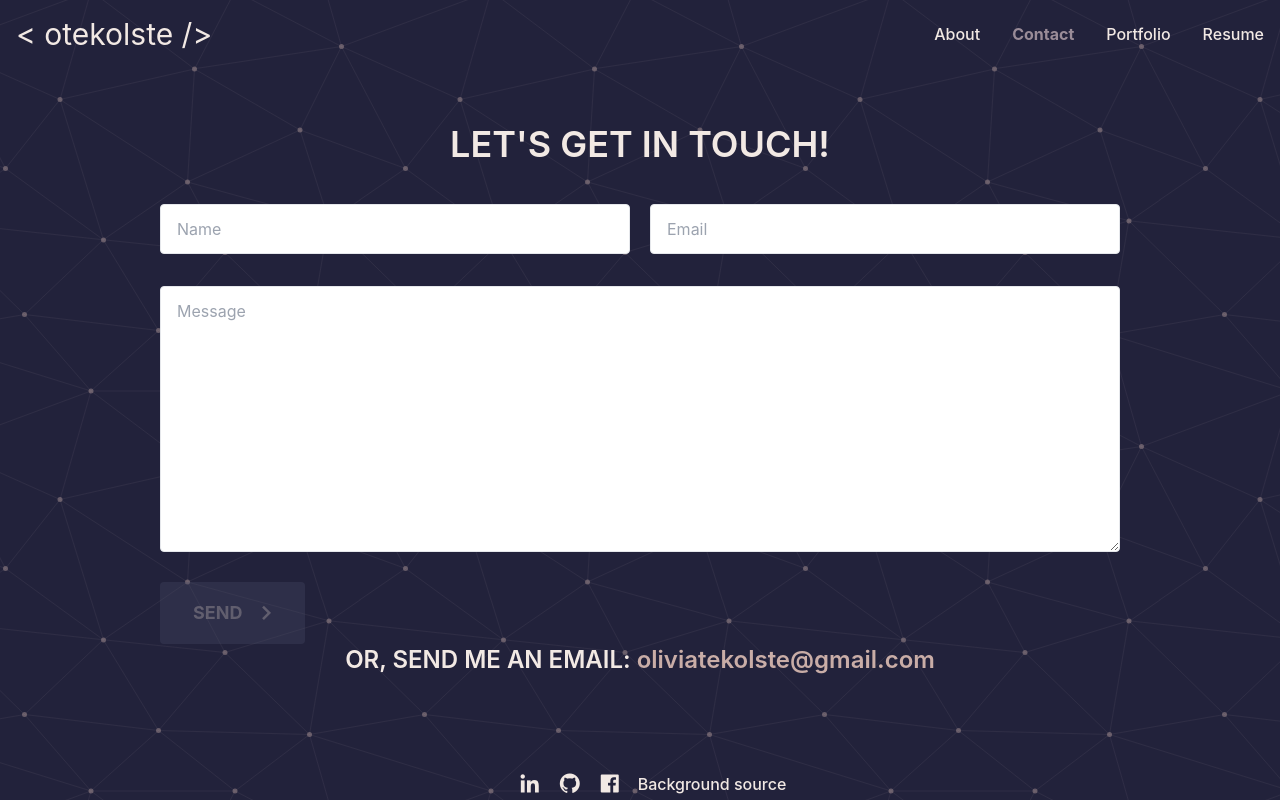
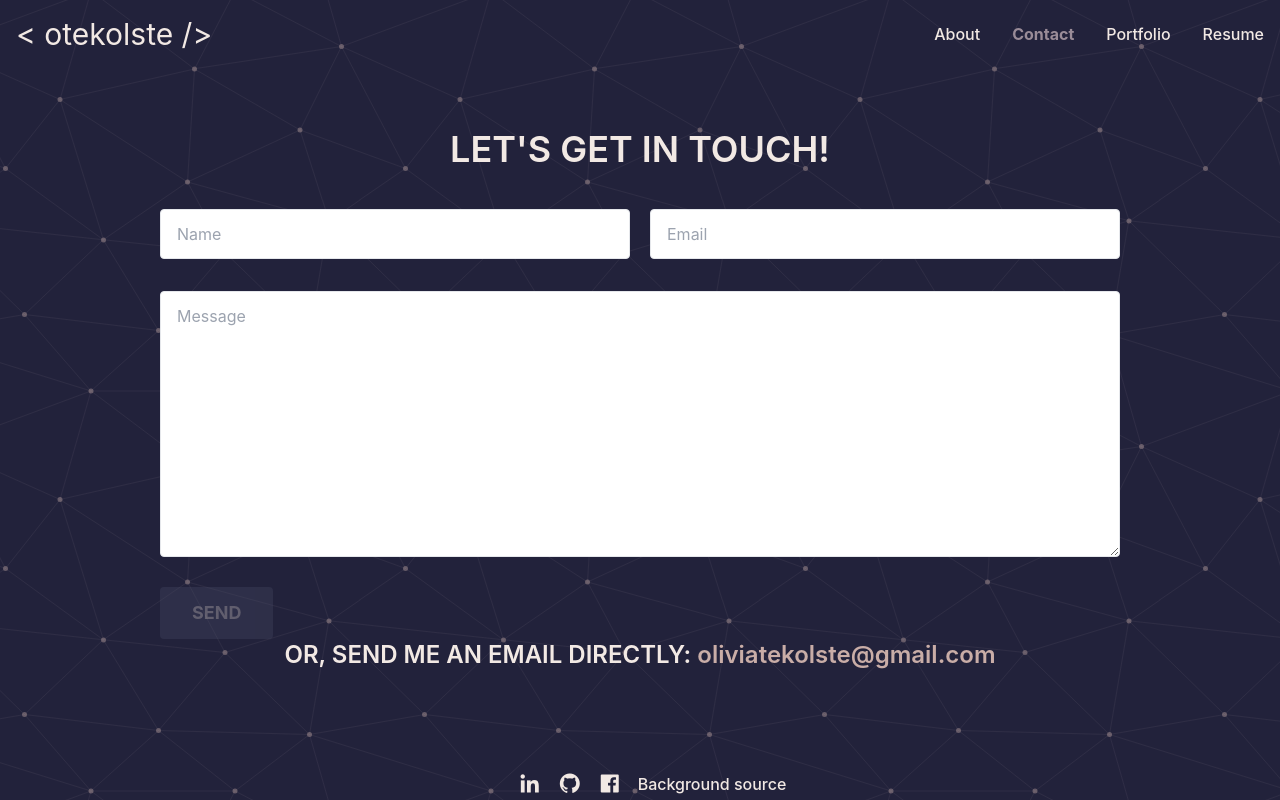
Before and after one commit to otekolste/portfolio, a React (Vite) app: page /Contact in a window 1280 px wide. Built offline with nearby package versions, Linux system fonts and the light colour scheme.

Commit message:
added emailing functionality

```diff
--- a/package.json
+++ b/package.json
@@ -12,6 +12,8 @@
     "twcss": "npx tailwindcss -i ./src/index.css -o ./src/output.css --watch"
   },
   "dependencies": {
+    "@emailjs/browser": "^4.4.1",
+    "@emailjs/nodejs": "^5.0.2",
     "axios": "^1.7.7",
     "boxicons": "^2.1.4",
     "react": "^18.2.0",
--- a/src/pages/Contact.jsx
+++ b/src/pages/Contact.jsx
@@ -1,11 +1,52 @@
 // tutorial for form validation: https://dev.to/deyemiobaa/adding-custom-validation-to-a-form-with-tailwindcss-1e7d
+// tutorial for email.js setup: https://medium.com/@thomasaugot/create-a-react-contact-form-with-email-js-cad2c8606f33
+
+import emailjs from "@emailjs/browser";
+import { useState } from "react";
+
 export default function Countact() {
+  const [isSubmitting, setIsSubmitting] = useState(false);
+  const [stateMessage, setStateMessage] = useState(null);
+  const sendEmail = (e) => {
+    e.persist();
+    e.preventDefault();
+    setIsSubmitting(true);
+    emailjs
+      .sendForm(
+        import.meta.env.VITE_SERVICE_ID,
+        import.meta.env.VITE_TEMPLATE_ID,
+        e.target,
+        import.meta.env.VITE_PUBLIC_KEY
+      )
+      .then(
+        (result) => {
+          setStateMessage("Message sent!");
+          setIsSubmitting(false);
+          setTimeout(() => {
+            setStateMessage(null);
+          }, 5000); // hide message after 5 seconds
+        },
+        (error) => {
+          setStateMessage("Something went wrong, please try again later");
+          setIsSubmitting(false);
+          setTimeout(() => {
+            setStateMessage(null);
+          }, 5000); // hide message after 5 seconds
+        }
+      );
+
+    // Clears the form after sending the email
+    e.target.reset();
+  };
   return (
     <div className="container py-16 md:py-20" id="contact">
       <h2 className="text-center text-lightest font-header text-4xl font-semibold uppercase">
         Let's get in touch!
       </h2>
-      <form className="group mx-auto w-full pt-10 sm:w-3/4">
+      <form
+        onSubmit={sendEmail}
+        className="group mx-auto w-full pt-10 sm:w-3/4"
+      >
         <div className="flex flex-col md:flex-row">
           <div className="w-full md:w-1/2 md:mt-0 md:w-1/2">
             <input
@@ -44,13 +85,16 @@ export default function Countact() {
           rows="10"
           required
         ></textarea>
-        <button className="mt-6 flex items-center justify-center rounded bg-dark px-8 py-3 font-header text-lg font-bold uppercase text-lightest hover:bg-darkest group-invalid:pointer-events-none group-invalid:opacity-30">
-          Send
-          <i className="bx bx-chevron-right relative -right-2 text-3xl"></i>
-        </button>
+        <input
+          type="submit"
+          value="Send"
+          disabled={isSubmitting}
+          className="mt-6 flex items-center cursor-pointer justify-center rounded bg-dark px-8 py-3 font-header text-lg font-bold uppercase text-lightest hover:bg-darkest group-invalid:pointer-events-none group-invalid:opacity-30"
+        />
+        {stateMessage && <p className="text-lightest">{stateMessage}</p>}
       </form>
       <h2 className="text-center text-lightest font-header text-2xl font-semibold uppercase">
-        Or, send me an email:{" "}
+        Or, send me an email directly:{" "}
         <span className="lowercase text-light">oliviatekolste@gmail.com</span>
       </h2>
     </div>
```
Also changed, not shown: 1 other file (tests, documents, lock files or other folders).
